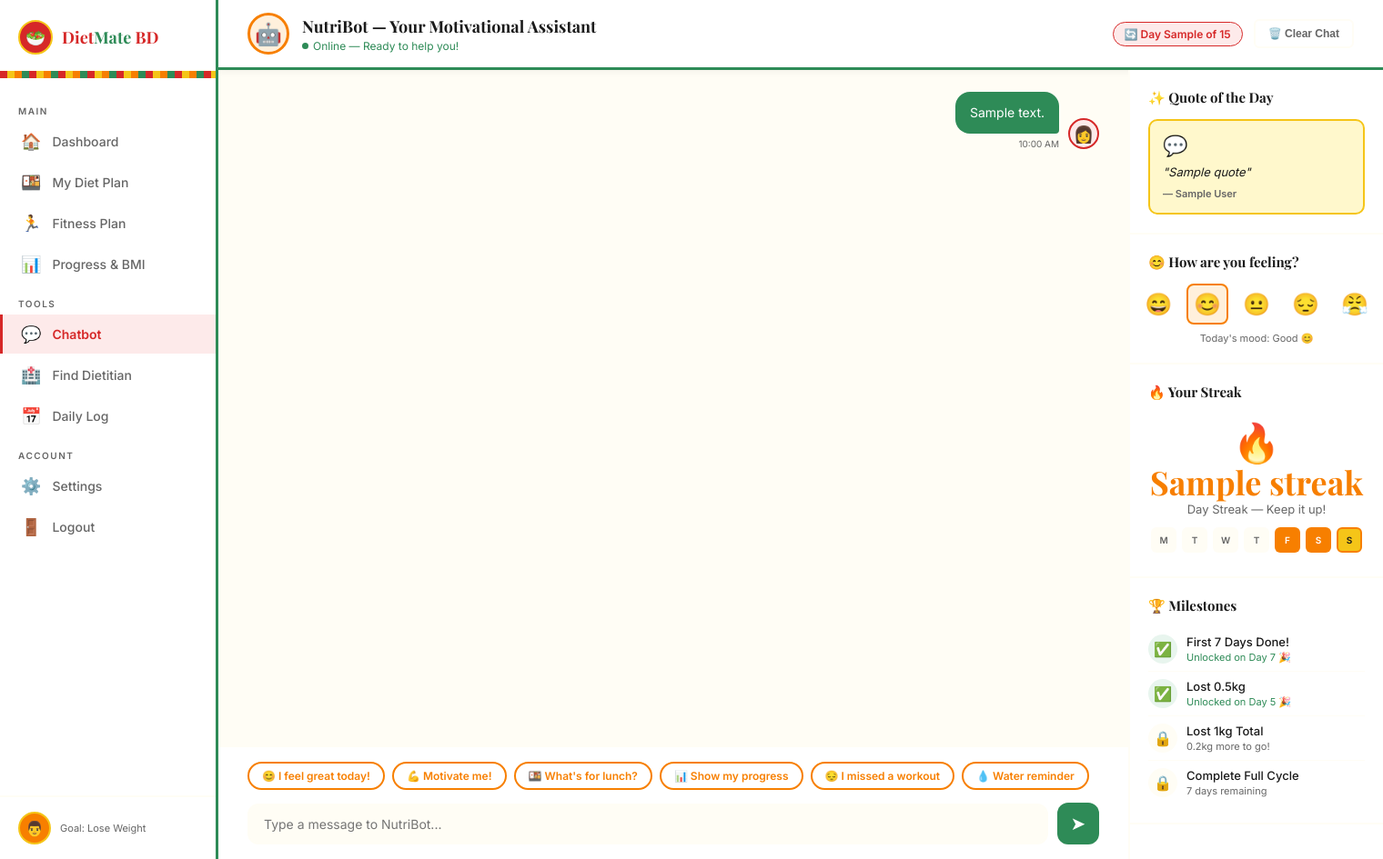
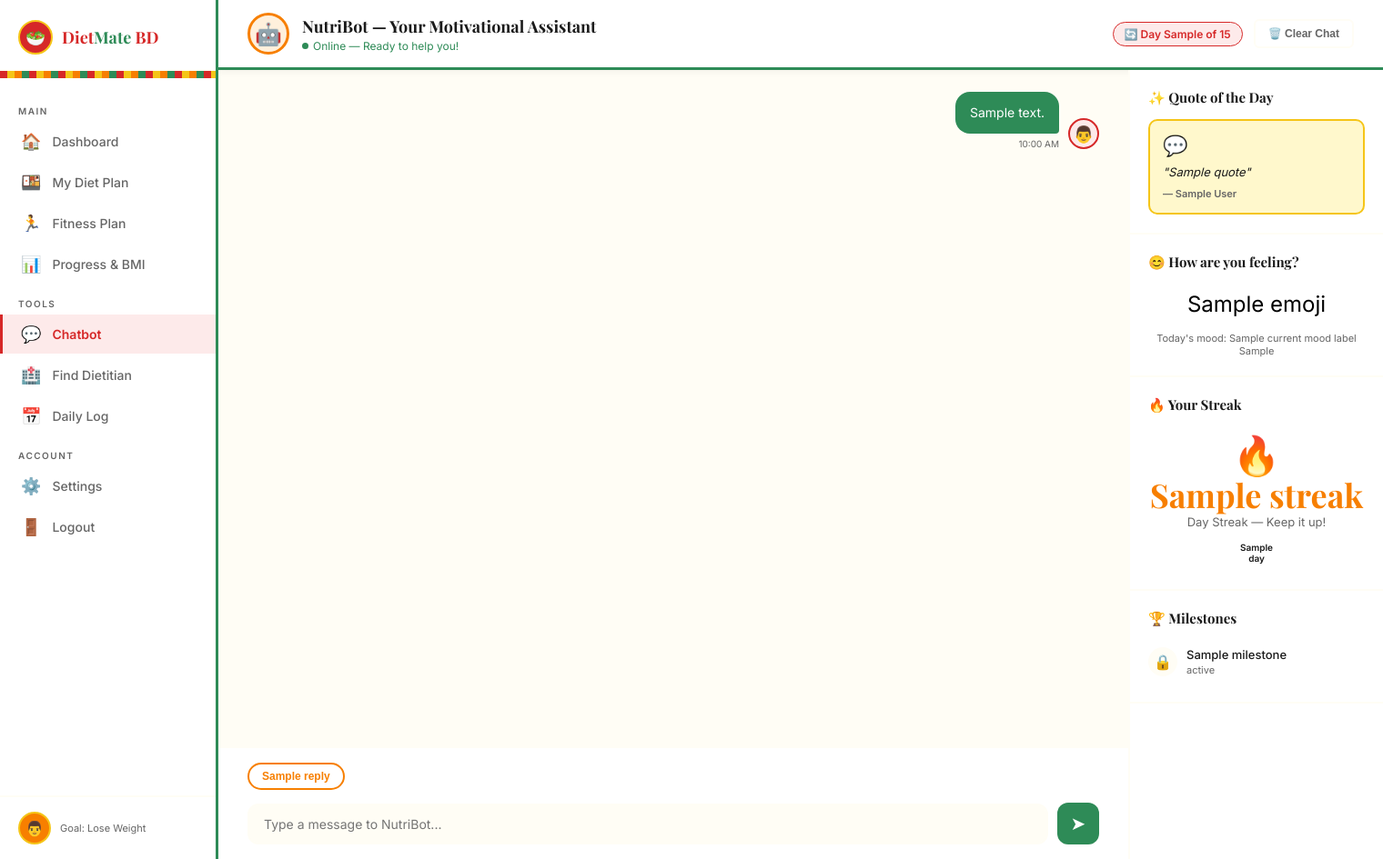
Before and after one commit to adila-afsara/Smart-Diet-Fitness-Planner, a Django app: template templates/DietMate_chatbot.html in a window 1520 px wide. Shown: the whole page at 91% size. Run offline with Django 5.2, Linux system fonts and the light colour scheme; tables that the repository leaves empty hold one stand-in row (values such as "Sample post"); the template is opened without the code that fills it: values that come from a table or form of the project are taken from there, most other values are stand-ins (such as "Sample title", 1, 10 or a date in 2020).

Commit message:
Fixed hard codes

```diff
--- a/templates/DietMate_chatbot.html
+++ b/templates/DietMate_chatbot.html
@@ -138,7 +138,7 @@
 
     /* Mood tracker */
     .mood-row { display: flex; gap: 8px; justify-content: center; margin-top: 4px; }
-    .mood-btn { font-size: 24px; cursor: pointer; padding: 6px; border-radius: 8px; border: 2px solid transparent; transition: all 0.2s; }
+    .mood-btn { font-size: 24px; cursor: pointer; padding: 6px; border-radius: 8px; border: 2px solid transparent; transition: all 0.2s; background: transparent; font-family: inherit; }
     .mood-btn:hover { border-color: var(--orange); background: var(--orange-light); }
     .mood-btn.selected { border-color: var(--orange); background: var(--orange-light); }
     .mood-label { text-align: center; font-size: 11px; color: var(--muted); margin-top: 8px; }
@@ -209,7 +209,19 @@
       </div>
       <div class="topbar-right">
         <div class="cycle-badge">🔄 Day {{ current_day }} of 15</div>
-        <button class="clear-btn">🗑️ Clear Chat</button>
+
+        <form method="POST" action="{% url 'chatbot' %}" style="margin:0;">
+          {% csrf_token %}
+          <input type="hidden" name="action" value="clear_chat">
+
+          <button
+            type="submit"
+            class="clear-btn"
+            onclick="return confirm('Are you sure you want to clear all chat messages?');"
+          >
+            🗑️ Clear Chat
+          </button>
+        </form>
       </div>
     </div>
 
@@ -235,7 +247,15 @@
               </div>
             {% else %}
               <div class="msg-user">
-                <div class="msg-user-avatar">👩</div>
+                <div class="msg-user-avatar">
+                  {% if profile.gender == "Female" %}
+                    👩
+                  {% elif profile.gender == "Male" %}
+                    👨
+                  {% else %}
+                   🧑
+                  {% endif %}
+                </div>
                 <div>
                   <div class="msg-user-bubble">
                     <div class="msg-user-text">
@@ -254,19 +274,35 @@
 
         <!-- Input Area -->
         <div class="chat-input-area">
+
           <div class="quick-replies-bar">
-            <div class="quick-chip">😊 I feel great today!</div>
-            <div class="quick-chip">💪 Motivate me!</div>
-            <div class="quick-chip">🍱 What's for lunch?</div>
-            <div class="quick-chip">📊 Show my progress</div>
-            <div class="quick-chip">😔 I missed a workout</div>
-            <div class="quick-chip">💧 Water reminder</div>
+            {% for reply in quick_replies %}
+              <button
+                type="button"
+                class="quick-chip quick-reply-btn"
+                data-message="{{ reply }}"
+              >
+                {{ reply }}
+              </button>
+            {% endfor %}
           </div>
-          <form method="POST" action="{% url 'chatbot' %}" class="chat-input-row">
+
+          <form method="POST" action="{% url 'chatbot' %}" class="chat-input-row" id="chat-form">
             {% csrf_token %}
-            <textarea name="message" class="chat-input" rows="1" placeholder="Type a message to NutriBot..."></textarea>
-            <button type="submit" class="send-btn">➤</button>
+            <input type="hidden" name="action" value="send_message">
+
+            <textarea
+              name="message"
+              id="chat-message"
+              class="chat-input"
+              rows="1"
+              placeholder="Type a message to NutriBot..."
+              required
+            ></textarea>
+
+            <button type="submit" class="send-btn" aria-label="Send message">➤</button>
           </form>
+
         </div>
       </div>
 
@@ -286,14 +322,29 @@
         <!-- Mood Tracker -->
         <div class="side-section">
           <div class="side-section-title">😊 How are you feeling?</div>
+
+          <form method="POST" action="{% url 'chatbot' %}">
+            {% csrf_token %}
+            <input type="hidden" name="action" value="set_mood">
+
             <div class="mood-row">
-            <div class="mood-btn" title="Amazing">😄</div>
-            <div class="mood-btn selected" title="Good">😊</div>
-            <div class="mood-btn" title="Okay">😐</div>
-            <div class="mood-btn" title="Tired">😔</div>
-            <div class="mood-btn" title="Stressed">😤</div>
+              {% for mood in mood_options %}
+                <button
+                  type="submit"
+                  name="mood"
+                  value="{{ mood.value }}"
+                  class="mood-btn {% if current_mood == mood.value %}selected{% endif %}"
+                  title="{{ mood.label }}"
+                >
+                  {{ mood.emoji }}
+                </button>
+              {% endfor %}
             </div>
-          <div class="mood-label">Today's mood: Good 😊</div>
+          </form>
+
+          <div class="mood-label">
+            Today's mood: {{ current_mood_label }} {{ current_mood_emoji }}
+          </div>
         </div>
 
         <!-- Streak -->
@@ -304,13 +355,14 @@
             <div class="streak-number">{{ streak }}</div>
             <div class="streak-text">Day Streak — Keep it up!</div>
             <div class="streak-days">
-              <div class="streak-day s-miss">M</div>
-              <div class="streak-day s-miss">T</div>
-              <div class="streak-day s-miss">W</div>
-              <div class="streak-day s-miss">T</div>
-              <div class="streak-day s-done">F</div>
-              <div class="streak-day s-done">S</div>
-              <div class="streak-day s-today">S</div>
+              {% for day in streak_days %}
+                <div
+                  class="streak-day {{ day.css_class }}"
+                  title="{{ day.date|date:'M d, Y' }}"
+                >
+                  {{ day.label }}
+                </div>
+              {% endfor %}
             </div>
           </div>
         </div>
@@ -318,39 +370,85 @@
         <!-- Milestones -->
 <div class="side-section">
     <div class="side-section-title">🏆 Milestones</div>
+
+    {% for milestone in milestones %}
+
         <div class="milestone-item">
-            <div class="milestone-badge m-done">✅</div>
+
+            {% if milestone.completed %}
+
+                <div class="milestone-badge m-done">
+                    ✅
+                </div>
+
                 <div>
-              <div class="milestone-name">First 7 Days Done!</div>
-              <div class="milestone-status m-done-text">Unlocked on Day 7 🎉</div>
+                    <div class="milestone-name">
+                        {{ milestone.name }}
+                    </div>
+
+                    <div class="milestone-status m-done-text">
+                        {{ milestone.status }}
                     </div>
                 </div>
-          <div class="milestone-item">
-            <div class="milestone-badge m-done">✅</div>
+
+            {% else %}
+
+                <div class="milestone-badge m-pending">
+                    🔒
+                </div>
+
                 <div>
-              <div class="milestone-name">Lost 0.5kg</div>
-              <div class="milestone-status m-done-text">Unlocked on Day 5 🎉</div>
+                    <div class="milestone-name">
+                        {{ milestone.name }}
+                    </div>
+
+                    <div class="milestone-status m-pending-text">
+                        {{ milestone.status }}
                     </div>
                 </div>
-          <div class="milestone-item">
-            <div class="milestone-badge m-pending">🔒</div>
-            <div>
-              <div class="milestone-name">Lost 1kg Total</div>
-              <div class="milestone-status m-pending-text">0.2kg more to go!</div>
+
+            {% endif %}
+
         </div>
-          </div>
-          <div class="milestone-item">
-            <div class="milestone-badge m-pending">🔒</div>
-            <div>
-              <div class="milestone-name">Complete Full Cycle</div>
-              <div class="milestone-status m-pending-text">7 days remaining</div>
-            </div>
-          </div>
+
+    {% endfor %}
+
 </div>
 
       </div>
     </div>
   </main>
 
+
+<script>
+  const chatForm = document.getElementById('chat-form');
+  const chatMessage = document.getElementById('chat-message');
+  const chatWindow = document.querySelector('.chat-window');
+
+  // Quick-reply buttons place the selected text in the input.
+  document.querySelectorAll('.quick-reply-btn').forEach((button) => {
+    button.addEventListener('click', () => {
+      chatMessage.value = button.dataset.message;
+      chatMessage.focus();
+    });
+  });
+
+  // Press Enter to send. Shift+Enter creates a new line.
+  chatMessage.addEventListener('keydown', (event) => {
+    if (event.key === 'Enter' && !event.shiftKey) {
+      event.preventDefault();
+
+      if (chatMessage.value.trim()) {
+        chatForm.requestSubmit();
+      }
+    }
+  });
+
+  // Keep the newest messages visible when the page loads.
+  if (chatWindow) {
+    chatWindow.scrollTop = chatWindow.scrollHeight;
+  }
+</script>
+
 </body>
 </html>
```
Lines whose indentation alone changed are shown as unchanged.
